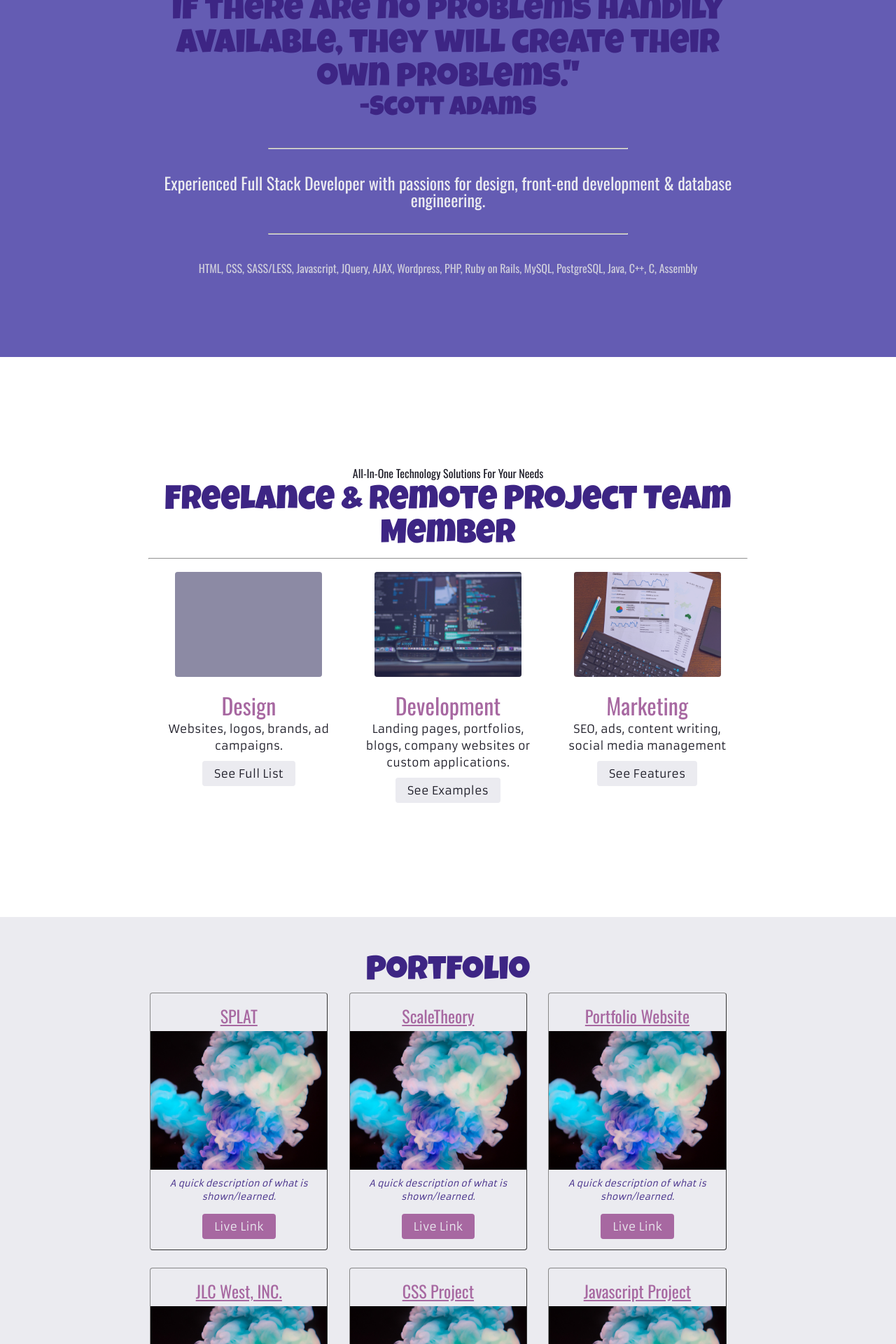
After one commit to thejhubbs/splat, a PHP site: page /templates/main/generic.html in a window 1280 px wide. The commit adds this page. Shown: the part 1040-2960 px from the top of the page at 70% size. Run offline with PHP 8.4, Linux system fonts and the light colour scheme; some libraries are stand-ins or nearby versions; grey boxes are pictures that could not be loaded.

Commit message:
Added colorful header

```diff
--- a/components/menus/menus.less
+++ b/components/menus/menus.less
@@ -88,3 +88,8 @@ Collapseable for mobile.
 	}
 }
 }
+
+#top-nav.top-nav-colorful {
+	background-image: linear-gradient(lighten(@main-color, 15%), darken(@main-color, 5%), @main-color, lighten(@main-color, 5%) );
+	border-color:@highlight-color;
+}
--- a/css/index.css
+++ b/css/index.css
@@ -674,6 +674,9 @@ Responsive boxes & rows
 .main-screen.main-screen-layout-2 h5 {
   margin-top: 10px;
 }
+.main-screen.main-screen-layout-3 h6 {
+  font-size: 2em;
+}
 .title-hr {
   width: 60%;
   margin: 36px auto;
@@ -834,6 +837,10 @@ Collapseable for mobile.
     background-color: rgba(235, 235, 240, 0.95);
     text-shadow: -1px -1px 0 #645cb3, 1px -1px 0 #645cb3, -1px 1px 0 #645cb3, 1px 1px 0 #1d1c27;
   }
+}
+#top-nav.top-nav-colorful {
+  background-image: linear-gradient(#9690cb, #564ea7, #645cb3, #756dbb);
+  border-color: #3d2584;
 }
 .form-colors {
   background-color: transparent;
--- a/index.html
+++ b/index.html
@@ -34,7 +34,7 @@
 </head>
 
 <body>
-  <nav id="top-nav">
+  <nav id="top-nav" class='top-nav-colorful'>
     <div class="logo-and-name">
       <h2><span id="menu-button" class="fas fa-tint"></span></h2><h3><span class="fas fa-tint"></span> Splat</h3>
     </div>
--- /dev/null
+++ b/templates/main/generic.html
@@ -0,0 +1,260 @@
+<!doctype html>
+
+<html lang="en">
+
+<head>
+  <meta charset="utf-8">
+
+  <title>SPLAT Portfolio</title>
+
+  <link rel="stylesheet" href="css/index.css">
+  <meta name="viewport" content="width=device-width, initial-scale=1">
+  <link href="https://fonts.googleapis.com/css?family=Abril+Fatface|Armata|Luckiest+Guy|Oswald|Righteous|Ubuntu"
+    rel="stylesheet">
+  <link rel="stylesheet" href="https://use.fontawesome.com/releases/v5.8.1/css/all.css"
+    integrity="sha384-50oBUHEmvpQ+1lW4y57PTFmhCaXp0ML5d60M1M7uH2+nqUivzIebhndOJK28anvf" crossorigin="anonymous">
+  <script src="https://ajax.googleapis.com/ajax/libs/jquery/3.4.0/jquery.min.js"></script>
+
+  <script src="components/menus/menus.js"></script>
+  <script src="components/buttons/buttons.js"></script>
+  <script src="components/forms/forms.js"></script>
+  <script src="components/images/images.js"></script>
+  <script src="components/responsive/responsive.js"></script>
+  <script src="components/template/template.js"></script>
+
+  <script src="js/splat.js"></script>
+
+
+
+
+  <!--[if lt IE 9]>
+    <script src="https://cdnjs.cloudflare.com/ajax/libs/html5shiv/3.7.3/html5shiv.js"></script>
+  <![endif]-->
+</head>
+
+<body>
+  <nav id="top-nav" class="top-nav">
+
+    <div class="logo-and-name">
+      <h2><span id="menu-button" class="fas fa-infinity"></span></h2><h3><span class="fas fa-infinity"></span> J.A.H.</h3>
+    </div>
+    <ul class="tablet-hidden desktop-hidden" id="menu-list">
+      <li><a class="scroll" href="#top">Top</a></li>
+      <li><a class="scroll" href="#skills">Skills</a></li>
+      <li><a class="scroll" href="#portfolio">Portfolio</a></li>
+      <li><a class="scroll" href="#contact">Contact</a></li>
+    </ul>
+
+    <ul class="mobile-hidden">
+      <li><a class="scroll" href="#top">Top</a></li>
+      <li><a class="scroll" href="#skills">Skills</a></li>
+      <li><a class="scroll" href="#portfolio">Portfolio</a></li>
+      <li><a class="scroll" href="#contact">Contact</a></li>
+    </ul>
+
+  </nav>
+
+  <header id="top" class="main-screen main-screen-layout-2">
+    <div class="image-text-overlay-center container">
+      <div>
+
+        <hr class="title-hr" />
+        <h1>Jordan-Andrew Hubbard</h1>
+        <h6>Web Engineer / Full Stack Developer</h6>
+        <hr class="title-hr" />
+
+        <h4>-Full Stack Developer with a history in Computer Science & Engineering</h4>
+        <h5>-Related Skills: Leadership, Design, Marketing, Customer Service</h5>
+
+
+
+        <a href="#portfolio" class="scroll default-button">See Portfolio</a>
+        <a href="#contact" class="scroll primary-button">Contact</a>
+      </div>
+    </div>
+  </header>
+
+  <div class="page-wrapper">
+    <section id="overview" class="page-section squished-page-section banner-quote">
+      <div class="container">
+        <h1>
+          <span class="fas fa-drafting-compass"></span>
+          <span class="fas fa-laptop-code"></span>
+          <span class="fas fa-server"></span>
+        </h1>
+        <h2>"Engineers like to solve problems. If there are no problems handily available, they will create their own problems." <span class="subtext">-Scott Adams</span></h2>
+        <hr class="title-hr" />
+        <h4>Experienced Full Stack Developer with passions for design, front-end development & database engineering.</h4>
+        <hr class="title-hr" />
+        <h5>HTML, CSS, SASS/LESS, Javascript, JQuery, AJAX, Wordpress, PHP, Ruby on Rails, MySQL, PostgreSQL, Java, C++, C, Assembly</h5>
+      </div>
+    </section>
+
+    <section id="skills" class="page-section triple-intro">
+      <div class="container">
+        <h5>All-In-One Technology Solutions For Your Needs</h5>
+        <h2>Freelance & Remote Project Team Member</h2>
+        <hr />
+        <div class="row">
+          <div class="box-12-mobile box-tablet-6 box-desktop-4">
+            <div class="container">
+              <div class='neat-img-overlay'>
+                <div></div>
+                <!--Necessary empty div for overlay-->
+                <img src="img/design.jpg" />
+              </div>
+              <h3>Design</h3>
+              <p>Websites, logos, brands, ad campaigns.</p>
+              <a href="#" class="default-button">See Full List</a>
+            </div>
+          </div>
+          <div class="box-12-mobile box-tablet-6 box-desktop-4">
+            <div class="container">
+              <div class='neat-img-overlay'>
+                <div></div>
+                <!--Necessary empty div for overlay-->
+                <img src="img/development.jpg" />
+              </div>
+              <h3>Development</h3>
+              <p>Landing pages, portfolios, blogs, company websites or custom applications.</p>
+
+              <a href="#" class="default-button">See Examples</a>
+            </div>
+          </div>
+          <div class="box-12-mobile box-tablet-12 box-desktop-4">
+            <div class="container">
+              <div class='neat-img-overlay'>
+                <div></div>
+                <!--Necessary empty div for overlay-->
+                <img src="img/marketing.jpg" />
+
+              </div>
+              <h3>Marketing</h3>
+              <p>SEO, ads, content writing, social media management</p>
+
+              <a href="#" class="default-button">See Features</a>
+            </div>
+          </div>
+        </div>
+      </div>
+    </section>
+
+    <div id="portfolio" class="page-section gallery">
+      <div class="container">
+        <div class="row">
+          <div class="box-12">
+            <h2>Portfolio</h2>
+          </div>
+
+          <!--ENTRY-->
+          <div class='box-mobile-12 box-tablet-6 box-desktop-4'>
+            <div class='image-attribution-box'>
+              <h4>SPLAT</h4>
+              <img src="img/smoke.jpg" />
+              <h6>A quick description of what is shown/learned.</h6>
+              <a class='secondary-button' href="#">Live Link</a>
+            </div>
+          </div>
+
+          <!--ENTRY-->
+          <div class='box-mobile-12 box-tablet-6 box-desktop-4'>
+            <div class='image-attribution-box'>
+              <h4>ScaleTheory</h4>
+              <img src="img/smoke.jpg" />
+              <h6>A quick description of what is shown/learned.</h6>
+              <a class='secondary-button' href="#">Live Link</a>
+            </div>
+          </div>
+
+          <!--ENTRY-->
+          <div class='box-mobile-12 box-tablet-6 box-desktop-4'>
+            <div class='image-attribution-box'>
+              <h4>Portfolio Website</h4>
+              <img src="img/smoke.jpg" />
+              <h6>A quick description of what is shown/learned.</h6>
+              <a class='secondary-button' href="#">Live Link</a>
+            </div>
+          </div>
+
+          <!--ENTRY-->
+          <div class='box-mobile-12 box-tablet-6 box-desktop-4'>
+            <div class='image-attribution-box'>
+              <h4>JLC West, INC.</h4>
+              <img src="img/smoke.jpg" />
+              <h6>A quick description of what is shown/learned.</h6>
+              <a class='secondary-button' href="#">Live Link</a>
+            </div>
+          </div>
+
+          <!--ENTRY-->
+          <div class='box-mobile-12 box-tablet-6 box-desktop-4'>
+            <div class='image-attribution-box'>
+              <h4>CSS Project</h4>
+              <img src="img/smoke.jpg" />
+              <h6>A quick description of what is shown/learned.</h6>
+              <a class='secondary-button' href="#">Live Link</a>
+            </div>
+          </div>
+
+          <!--ENTRY-->
+          <div class='box-mobile-12 box-tablet-6 box-desktop-4'>
+            <div class='image-attribution-box'>
+              <h4>Javascript Project</h4>
+              <img src="img/smoke.jpg" />
+              <h6>A quick description of what is shown/learned.</h6>
+              <a class='secondary-button' href="#">Live Link</a>
+            </div>
+          </div>
+
+
+
+        </div>
+      </div>
+    </div>
+
+    <div id="contact" class="page-section">
+      <div class="container">
+        <div class="row">
+          <div class="box-12">
+            <h2>Contact</h2>
+            <form action="contact.php" method="POST">
+              Name: <input type="text" name="name">
+
+              Email: <input type="text" name="email">
+
+              Reason for Contact: <select name="reason">
+                <option>Freelance Design</option>
+                <option>Freelance Design</option>
+                <option>Freelance Design</option>
+              </select>
+
+              Message: <textarea name="message"></textarea>
+
+              <input type="submit" class="primary-button">
+
+            </form>
+          </div>
+
+        </div>
+
+      </div>
+
+    </div>
+  </div>
+
+  <div id="footer" class="page-section footer">
+    <div class="container">
+      <h3>Jordan-Andrew <span class="fas fa-infinity"></span></h3>
+      <hr />
+      <h6>This page was designed & developed, written & produced by Jordan Hubbard.</h6>
+      <ul>
+        <li>My Portfolio</li>
+        <li>My Github</li>
+        <li>My Email</li>
+      </ul>
+    </div>
+  </div>
+
+</body>
+
+</html>
```
